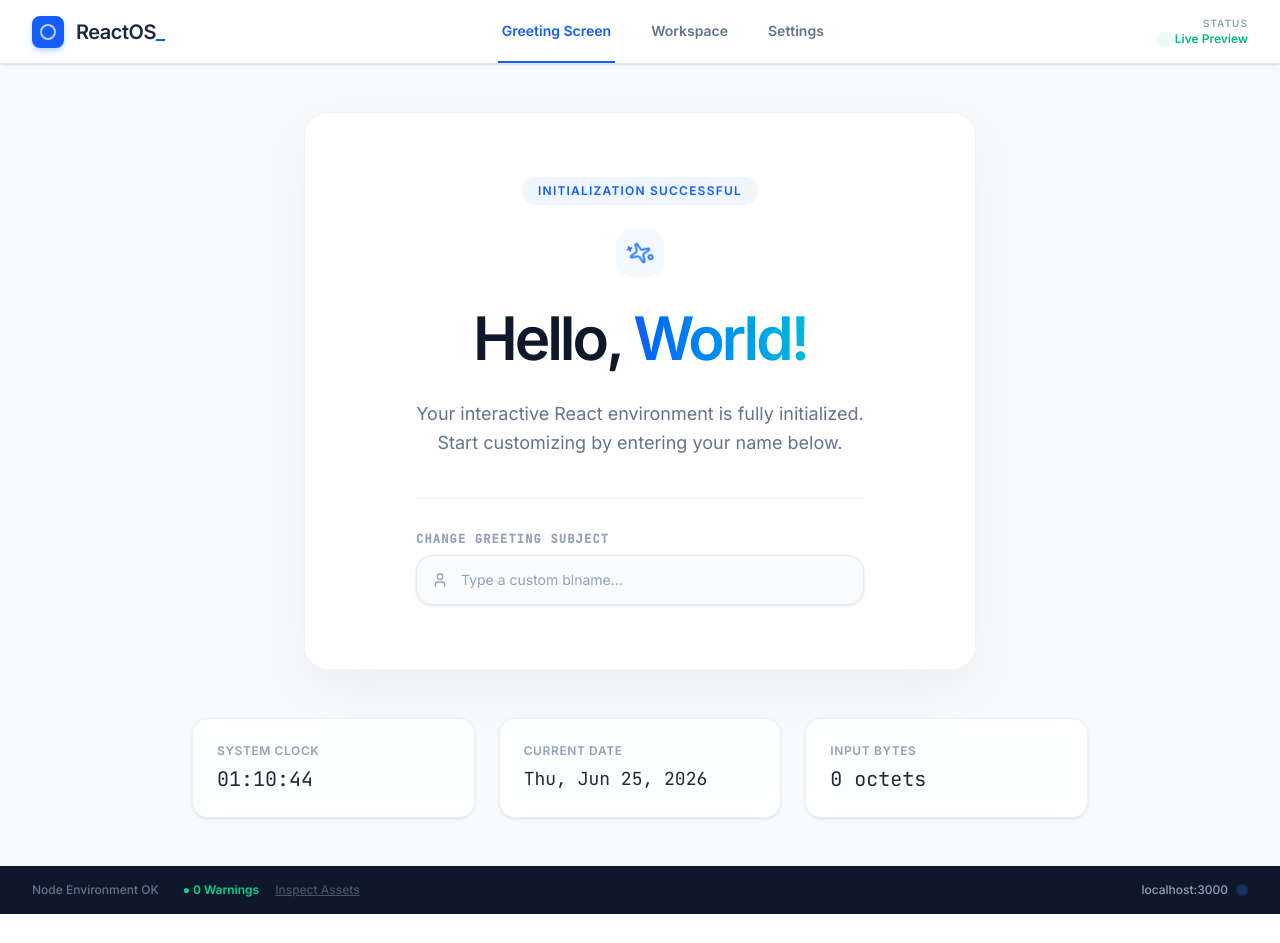
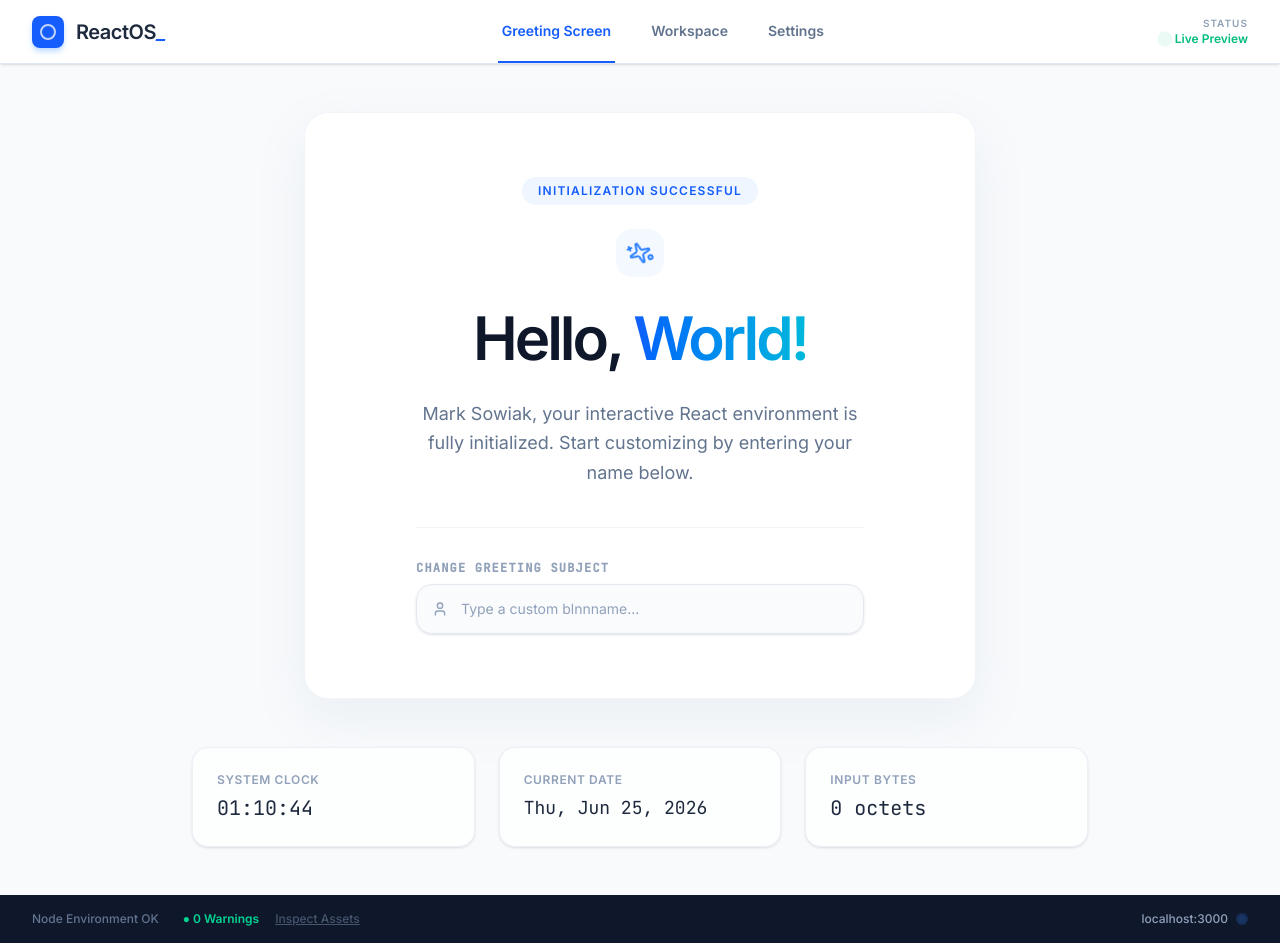
Before and after one commit to marksowiak-23/sb100, a React (Vite) app: page / in a window 1280 px wide. Before the commit the page ends 914 px from the top, so only its background shows below. Built offline with nearby package versions, Linux system fonts and the light colour scheme.

Commit message:
feat: implement interactive React greeting application and VS Code build task configuration

```diff
--- a/src/App.tsx
+++ b/src/App.tsx
@@ -120,8 +120,8 @@ export default function App() {
 
                 <p id="greeting-subtitle" className="text-lg text-slate-500 max-w-md mx-auto leading-relaxed">
                   {name.trim()
-                    ? 'A personalized reactive screen tailored specifically to your input.'
-                    : 'Your interactive React environment is fully initialized. Start customizing by entering your name below.'}
+                    ? 'A personalized reactive screen tailored specifically for Mark.'
+                    : 'Mark Sowiak, your interactive React environment is fully initialized. Start customizing by entering your name below.'}
                 </p>
               </motion.div>
             </AnimatePresence>
@@ -143,7 +143,7 @@ export default function App() {
                   maxLength={20}
                   value={name}
                   onChange={(e) => setName(e.target.value)}
-                  placeholder="Type a custom blname..."
+                  placeholder="Type a custom blnnname..."
                   className="w-full bg-slate-50/70 hover:bg-slate-50/90 focus:bg-white text-slate-800 placeholder-slate-400 text-sm rounded-2xl border border-slate-200 outline-none py-3.5 pl-11 pr-4 transition-all duration-150 font-sans shadow-sm focus:border-blue-500 focus:ring-1 focus:ring-blue-150"
                 />
                 <User className="absolute left-4 top-1/2 -translate-y-1/2 w-4 h-4 text-slate-400" />
```
